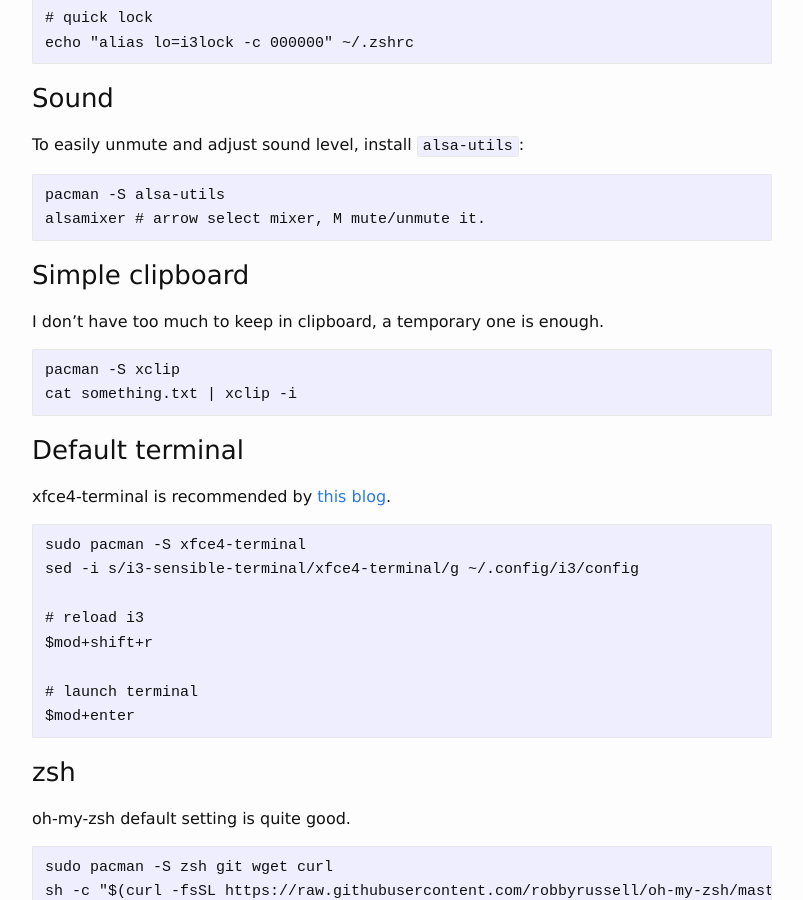
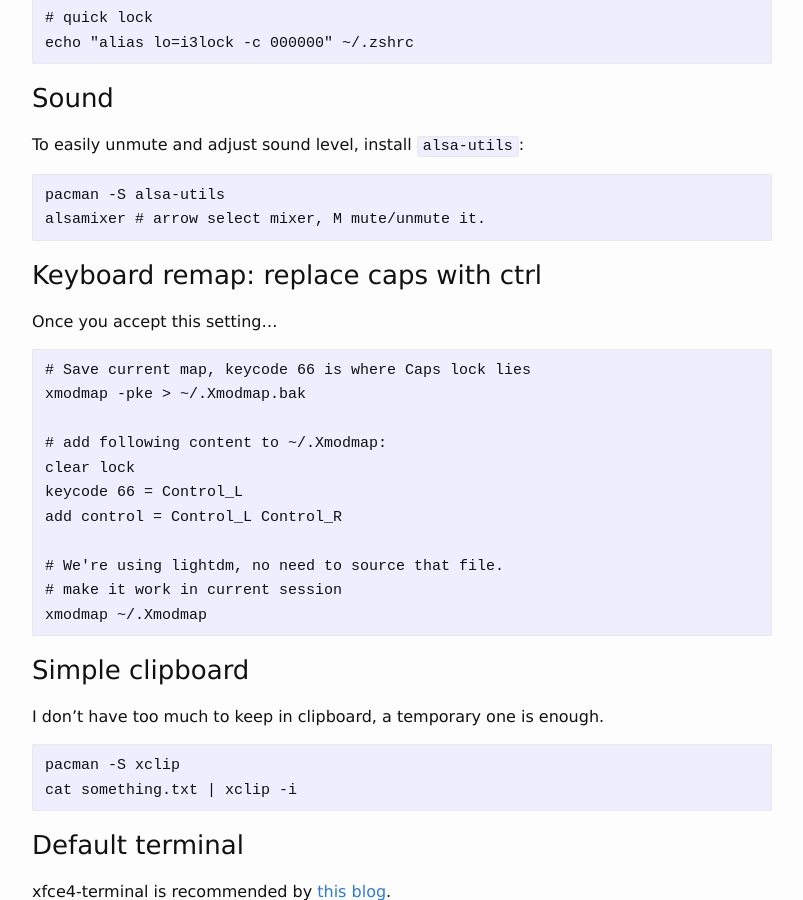
Before and after one commit to ahxxm/ahxxm.github.io, a Jekyll site: the page built from _posts/2016-04-19-arch-xps-9550.md, in a window 1280 px wide and 900 px high, scrolled down 4681 px. Shown: the whole window, without its empty margins (238-1041 px from the left). Built offline with Jekyll 4.4.1, drawn with Linux system fonts in a browser that asks for light colours; some of the changed text lies outside the part shown.

Commit message:
keyboard remap

```diff
--- a/_posts/2016-04-19-arch-xps-9550.md
+++ b/_posts/2016-04-19-arch-xps-9550.md
@@ -204,6 +204,22 @@ To easily unmute and adjust sound level, install `alsa-utils`:
     pacman -S alsa-utils
     alsamixer # arrow select mixer, M mute/unmute it.
 
+### Keyboard remap: replace caps with ctrl
+
+Once you accept this setting...
+
+    # Save current map, keycode 66 is where Caps lock lies
+    xmodmap -pke > ~/.Xmodmap.bak
+
+    # add following content to ~/.Xmodmap:
+    clear lock
+    keycode 66 = Control_L
+    add control = Control_L Control_R
+
+    # We're using lightdm, no need to source that file.
+    # make it work in current session
+    xmodmap ~/.Xmodmap
+
 ### Simple clipboard
 
 I don't have too much to keep in clipboard, a temporary one is enough.
```
Also changed, not shown: other parts of _posts/2016-04-19-arch-xps-9550.md (+0 -1 lines).
